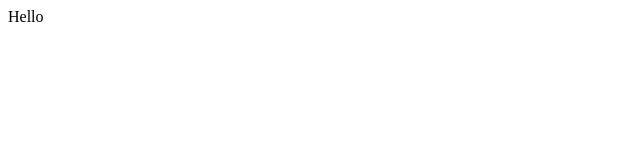
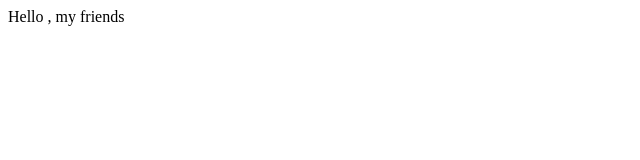
Before and after one commit to DominikWX/dominikwx.github.io, a plain HTML site: page index.html in a window 1280 px wide. Shown: the full height of the page, 0-640 px from the left. Drawn offline with Linux system fonts and the light colour scheme.

Commit message:
my friends

```diff
--- a/index.html
+++ b/index.html
@@ -7,6 +7,7 @@
     <title>Document</title>
 </head>
 <body>
-    Hello
+    Hello , my friends
+
 </body>
 </html>
```
